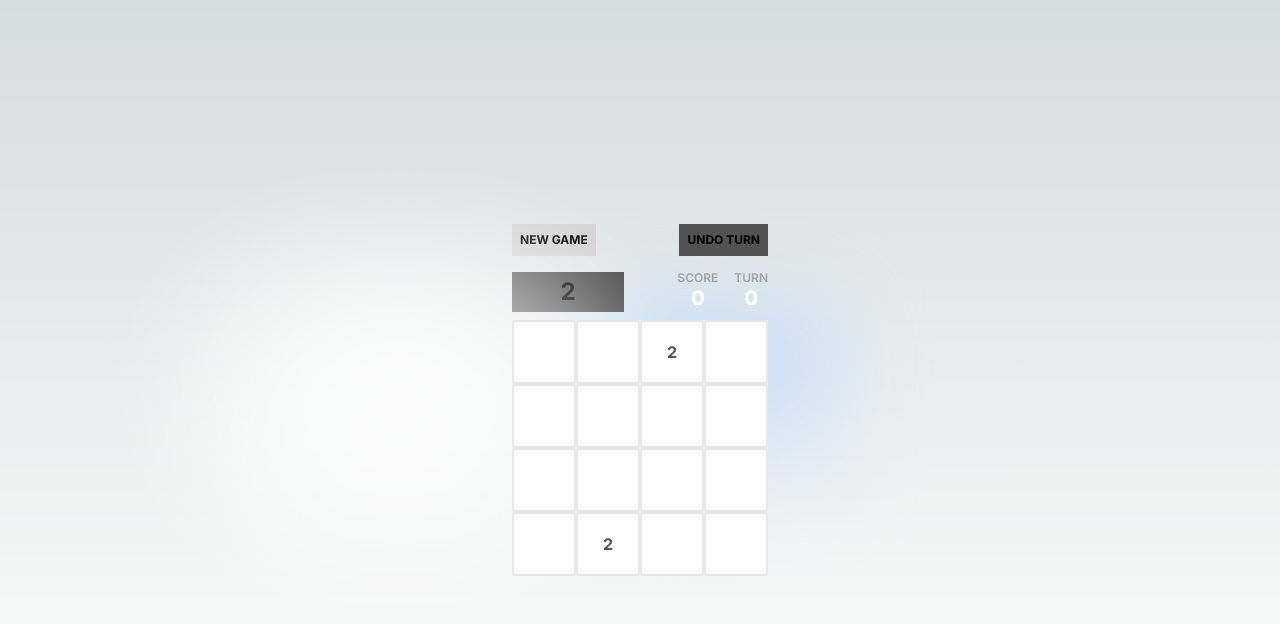
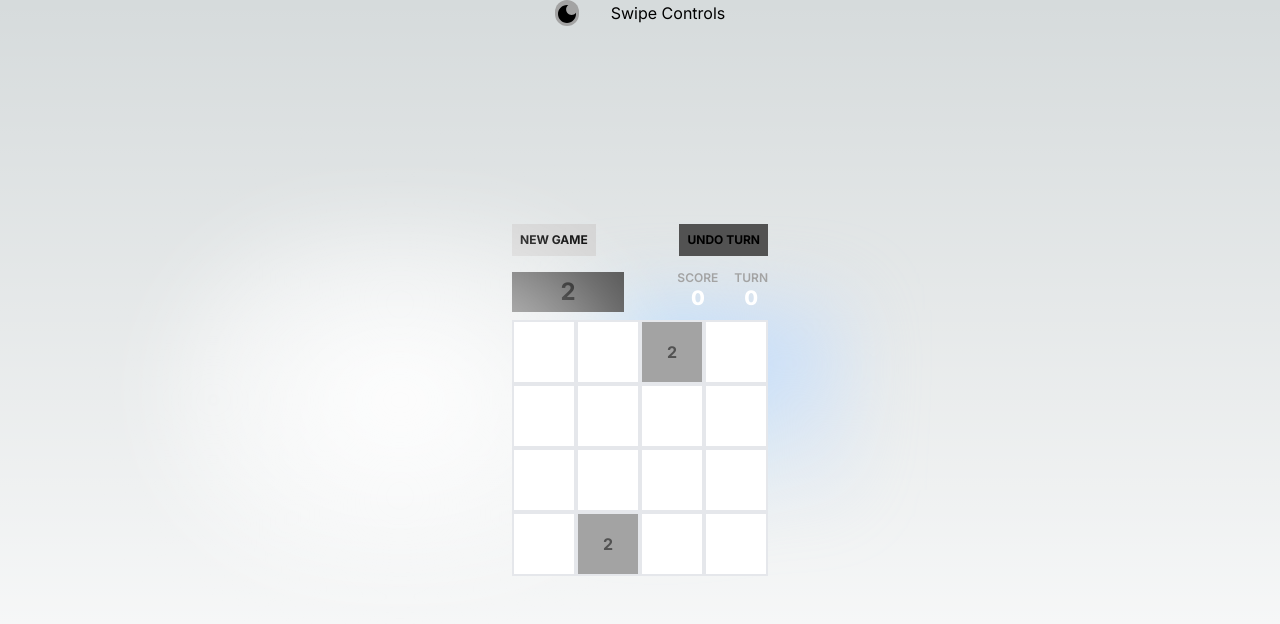
Before and after one commit to neuralworm/2048, a Next.js app: page / in a window 1280 px wide. Shown: the top 624 px of the page. Built offline with nearby package versions, Linux system fonts and the light colour scheme.

Commit message:
Horizontal animations now wokr with non-nested loop rendering method.

```diff
--- a/package.json
+++ b/package.json
@@ -9,6 +9,10 @@
     "lint": "next lint"
   },
   "dependencies": {
+    "@emotion/react": "^11.11.1",
+    "@emotion/styled": "^11.11.0",
+    "@mui/icons-material": "^5.13.7",
+    "@mui/material": "^5.13.7",
     "@types/node": "20.4.0",
     "@types/react": "18.2.14",
     "@types/react-dom": "18.2.6",
--- a/src/components/GameView.tsx
+++ b/src/components/GameView.tsx
@@ -175,37 +175,6 @@ const GameView = () => {
         let board = boardColsToRows(boardCopy)
         console.log(board)
         let checked = 0
-        // for(let i = 0; i < boardCopy.length; i++){
-        //     for(let j = 1; j < boardCopy[0].length; j++){
-        //         let cell: Cell = boardCopy[j][i] as Cell
-        //         if (cell == null) continue
-        //         let spacesToCheck = j
-        //         for(let s = 0; s < spacesToCheck; s++){
-        //             console.log(j - s - 1)
-        //             let me: Cell = cell
-        //             let you: Cell = boardCopy[j - s - 1][j]
-        //             let canIMoveDown: boolean = canIMoveTo(me, you)
-        //             if(!canIMoveDown) break
-        //             if (you == null) {
-        //                 boardCopy[j][i] = null
-        //                 boardCopy[j - s - 1][i] = me
-        //                 me.coord = [j-s - 1,i]
-        //                 checked++
-        //                 continue
-        //             }
-        //             if (you.value == me.value) {
-        //                 me.coord = you.coord
-        //                 let combinedCell: Cell[] = [you, me]
-        //                 boardCopy[j][i] = null
-        //                 boardCopy[j - s - 1][i] = combinedCell
-        //                 checked++
-        //                 break
-        //             }
-        //         }
-        //     }
-        // }
-
-
         board.forEach((col: any[], ind: number) => {
             for (let i = 1; i < col.length; i++) {
                 let cell: Cell = col[i] as Cell
@@ -453,14 +422,16 @@ const GameView = () => {
 
                 {/* ACTIVE CELLS */}
                 <div id="active-cells" className="absolute top-0 left-0 right-0 bottom-0  w-48 sm:w-64 h-48 sm:h-64">
-                    {/* {
+                    {/* NON-NESTED MAPPED ARRAY METHOD */}
+                    {
                         gameBoard.flat().map((cell: Cell|any, index: number)=>{
                             if(cell != null) return(
                                 <Block key={`${cell.id}`} cell={cell} coord={cell.coord}></Block>
                             )
                         })
-                    } */}
-                    {gameBoard.map((col: Cell[], indx: number) => {
+                    }
+                    {/* NESTED COLUMN LOOPS METHOD */}
+                    {/* {gameBoard.map((col: Cell[], indx: number) => {
                         return (
 
                                 col.map((cell: Cell, ind2: number) => {
@@ -471,7 +442,7 @@ const GameView = () => {
 
                                 })
                         )
-                    })}
+                    })} */}
                 </div>
 
             </div>
--- /dev/null
+++ b/src/components/SettingsView.tsx
@@ -0,0 +1,18 @@
+import DarkModeIcon from '@mui/icons-material/DarkMode'
+
+interface Props {
+    toggleDark: Function,
+    dark: boolean
+}
+const SettingsView = ({ toggleDark, dark }: Props) => {
+    return (
+        <div className="absolute top-0 left-0 right-0 flex flex-row justify-center items-center gap-8 ">
+            <button className='bg-neutral-400 rounded-full' onClick={() => toggleDark()}>
+                <DarkModeIcon></DarkModeIcon>
+            </button>
+            <button>Swipe Controls</button>
+
+        </div>
+    )
+}
+export default SettingsView
--- a/src/pages/index.tsx
+++ b/src/pages/index.tsx
@@ -1,14 +1,35 @@
 import Image from 'next/image'
 import { Inter } from 'next/font/google'
 import GameView from '@/components/GameView'
+import {message} from 'antd'
+import {useState} from 'react'
+import SettingsView from '@/components/SettingsView'
+import { Snackbar } from '@mui/material'
+import DarkModeIcon from '@mui/icons-material/DarkMode'
 
 const inter = Inter({ subsets: ['latin'] })
 
 export default function Home() {
+  // ALERTS
+  const [message, setMessage] = useState<string>("")
+  const [alert, toggleAlert] = useState<boolean>(false)
+  // SETTINGS
+  const [dark, setDark] = useState(false)
+  const toggleDark = () => {
+    dark ? setDark(false) : setDark(true)
+    toggleAlert(true)
+    setMessage(`Theme set to ${dark ? "Dark" : "Light"}.`)
+  }
+  const clearMessage = () => {
+    toggleAlert(false)
+    setMessage("")
+  }
   return (
     <main
       className={`flex min-h-screen flex-col items-center justify-center p-24 ${inter.className}`}
     >
+      <SettingsView dark={dark} toggleDark={toggleDark}></SettingsView>
+      <Snackbar anchorOrigin={{vertical: "bottom", horizontal: "center"}} autoHideDuration={1000} open={alert} message={message} onClose={() => clearMessage()}></Snackbar>
 
 
       <div className="w-full h-full relative flex place-items-center items-center justify-center before:absolute before:h-[300px] before:w-[480px] before:-translate-x-1/2 before:rounded-full before:bg-gradient-radial before:from-white before:to-transparent before:blur-2xl before:content-[''] after:absolute after:-z-20 after:h-[180px] after:w-[240px] after:translate-x-1/3 after:bg-gradient-conic after:from-sky-200 after:via-blue-200 after:blur-2xl after:content-[''] before:dark:bg-gradient-to-br before:dark:from-transparent before:dark:to-blue-700/10 after:dark:from-sky-900 after:dark:via-[#0141ff]/40 before:lg:h-[360px]">
```
Also changed, not shown: 1 other file (tests, documents, lock files or other folders).
